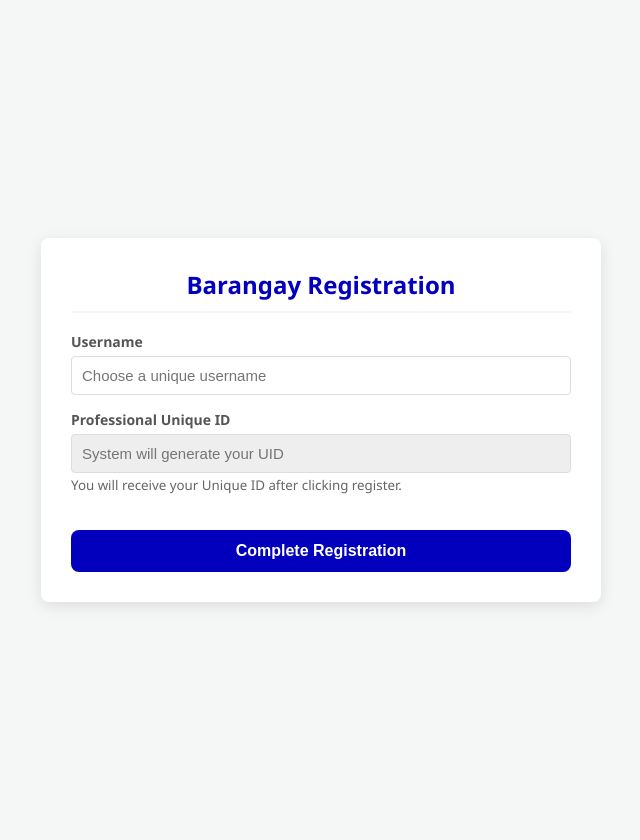
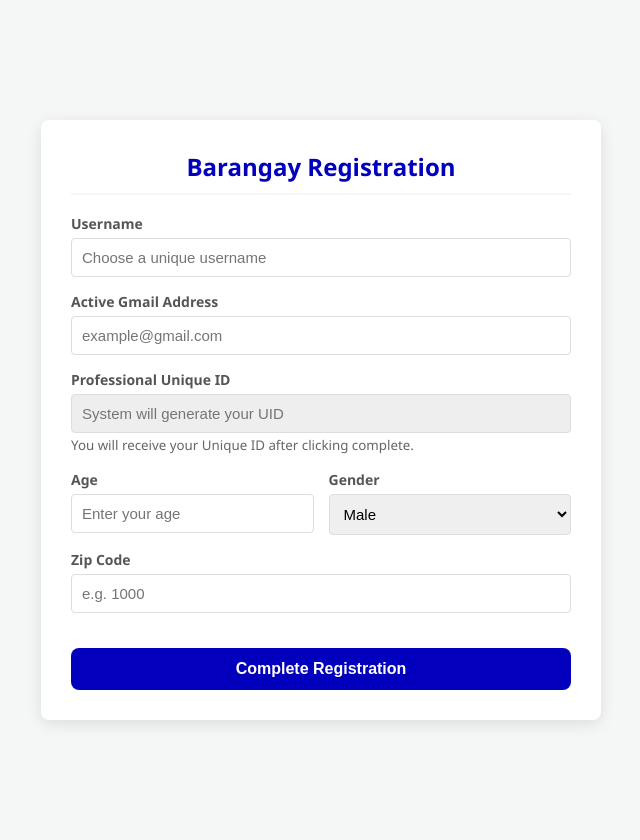
Before and after one commit to anj034542-star/AADS, a Flask app: page /register in a window 1280 px wide. Shown: the whole page, without its empty margins (319-959 px from the left). Run offline with Flask 3, Linux system fonts and the light colour scheme; parts of the project's set-up code (start-up, migrations or seed data) failed here and were passed over.

Commit message:
Update signup.html

```diff
--- a/templates/signup.html
+++ b/templates/signup.html
@@ -52,7 +52,7 @@
             color: #555;
         }
 
-        input {
+        input, select {
             width: 100%;
             padding: 10px;
             border: 1px solid #ddd;
@@ -65,6 +65,20 @@
         input:focus {
             border-color: var(--primary-color);
             outline: none;
+        }
+
+        input:disabled {
+            background-color: #eee;
+            cursor: not-allowed;
+        }
+
+        .row {
+            display: flex;
+            gap: 15px;
+        }
+
+        .row .form-group {
+            flex: 1;
         }
 
         .register-btn {
@@ -85,24 +99,8 @@
             opacity: 0.9;
         }
 
-        .message {
-            margin-top: 15px;
-            padding: 10px;
-            border-radius: 4px;
-            text-align: center;
-            display: none;
-        }
-
-        .error {
-            background-color: #f8d7da;
-            color: #721c24;
-            border: 1px solid #f5c6cb;
-        }
-
-        .success {
-            background-color: #d4edda;
-            color: #155724;
-            border: 1px solid #c3e6cb;
+        .small-text {
+            color: #666;
         }
     </style>
 </head>
@@ -111,84 +109,48 @@
 <div class="reg-card">
     <h2>Barangay Registration</h2>
 
-    <form id="signupForm">
+    <form action="/register" method="POST">
         <div class="form-group">
             <label>Username</label>
-            <input type="text" name="username" placeholder="Choose a unique username" required autocomplete="off">
+            <input type="text" name="username" placeholder="Choose a unique username" required>
+        </div>
+
+        <div class="form-group">
+            <label>Active Gmail Address</label>
+            <input type="email" name="email" placeholder="example@gmail.com" required>
         </div>
 
         <div class="form-group">
             <label>Professional Unique ID</label>
-            <input type="text" placeholder="System will generate your UID" disabled style="background-color: #eee; cursor: not-allowed;">
-            <small style="color: #666;">You will receive your Unique ID after clicking register.</small>
+            <input type="text" placeholder="System will generate your UID" disabled>
+            <small class="small-text">You will receive your Unique ID after clicking complete.</small>
+        </div>
+
+        <input type="hidden" name="position" value="Resident">
+
+        <div class="row">
+            <div class="form-group">
+                <label>Age</label>
+                <input type="number" name="age" min="1" max="120" placeholder="Enter your age" required>
+            </div>
+            <div class="form-group">
+                <label for="gender">Gender</label>
+                <select id="gender" name="gender" required>
+                    <option value="Male">Male</option>
+                    <option value="Female">Female</option>
+                    <option value="Other">Other</option>
+                </select>
+            </div>
+        </div>
+
+        <div class="form-group">
+            <label>Zip Code</label>
+            <input type="text" name="zip" pattern="[0-9]{4}" placeholder="e.g. 1000" required>
         </div>
 
         <button type="submit" class="register-btn">Complete Registration</button>
     </form>
-    <div id="message" class="message"></div>
 </div>
 
-<script>
-    document.getElementById('signupForm').addEventListener('submit', async function(e) {
-        e.preventDefault();
-        const username = this.querySelector('input[name="username"]').value.trim();
-        const messageDiv = document.getElementById('message');
-        const submitBtn = this.querySelector('.register-btn');
-
-        if (!username) {
-            showMessage('Please enter a username.', 'error');
-            return;
-        }
-
-        // Disable button to prevent double submission
-        submitBtn.disabled = true;
-        submitBtn.textContent = 'Registering...';
-
-        try {
-            const response = await fetch('/register', {
-                method: 'POST',
-                headers: {
-                    'Content-Type': 'application/x-www-form-urlencoded',
-                },
-                body: `username=${encodeURIComponent(username)}`
-            });
-
-            const text = await response.text();
-
-            // Check success: the backend returns "Registered! Your ID: ..."
-            if (text.includes('Registered! Your ID:')) {
-                showMessage('Account created successfully! Redirecting to login...', 'success');
-                setTimeout(() => {
-                    window.location.href = '/login';
-                }, 1500);
-            } else if (text.includes('Username already taken')) {
-                showMessage('Username already taken. Please choose another.', 'error');
-                submitBtn.disabled = false;
-                submitBtn.textContent = 'Complete Registration';
-            } else {
-                showMessage('Registration failed. Please try again.', 'error');
-                submitBtn.disabled = false;
-                submitBtn.textContent = 'Complete Registration';
-            }
-        } catch (err) {
-            console.error(err);
-            showMessage('Network error. Please check your connection.', 'error');
-            submitBtn.disabled = false;
-            submitBtn.textContent = 'Complete Registration';
-        }
-    });
-
-    function showMessage(msg, type) {
-        const msgDiv = document.getElementById('message');
-        msgDiv.textContent = msg;
-        msgDiv.className = `message ${type}`;
-        msgDiv.style.display = 'block';
-        if (type !== 'success') {
-            setTimeout(() => {
-                msgDiv.style.display = 'none';
-            }, 4000);
-        }
-    }
-</script>
 </body>
 </html>
```
